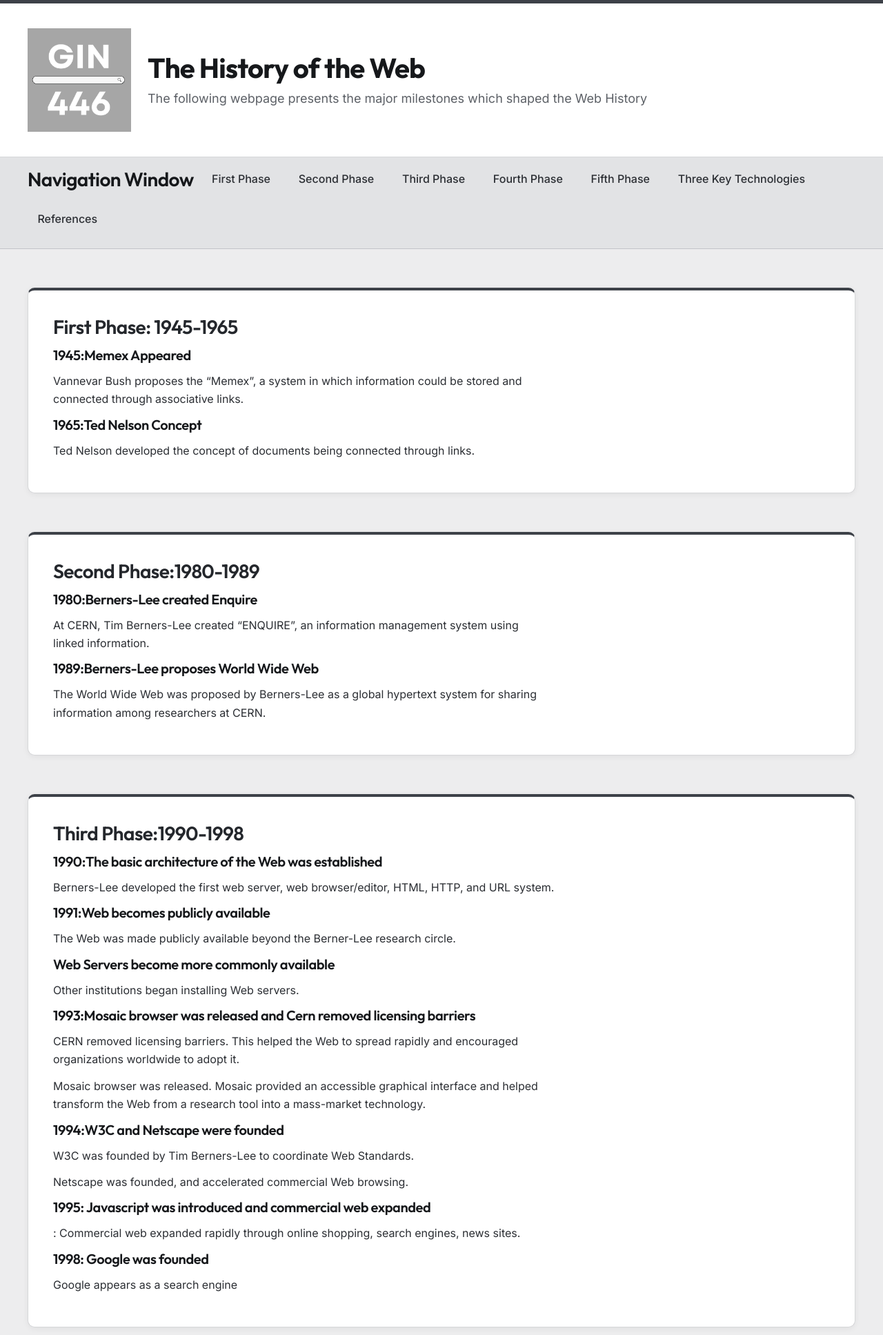
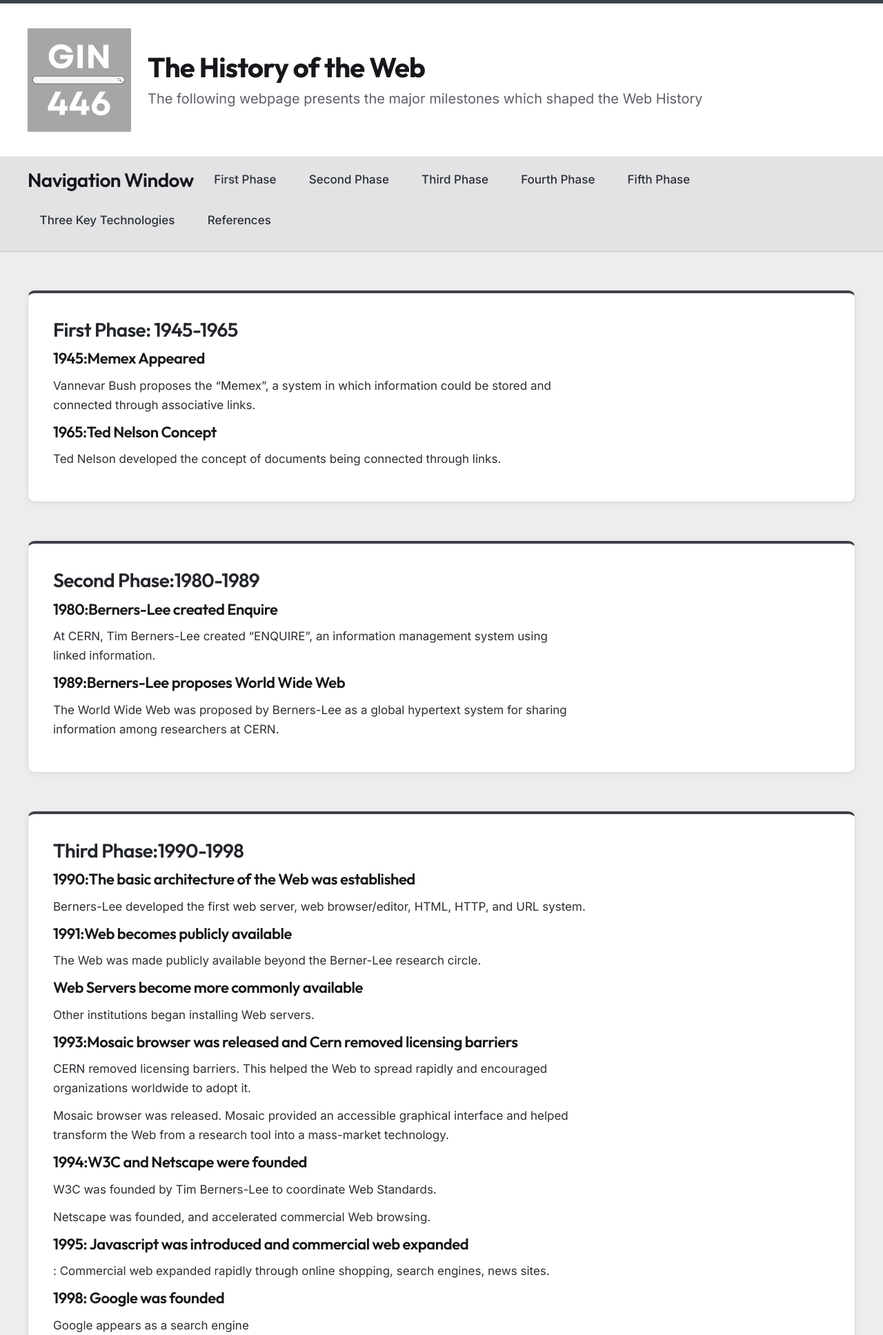
Before and after one commit to Emmanuel-AB-26/web-programming-site-26, a Flask app: page /web-history in a window 1280 px wide. Shown: the top 1935 px of the page at 69% size. Run offline with Flask 3, Linux system fonts and the light colour scheme; some web fonts are replaced.

Commit message:
AI CSS Design Phase 3

```diff
--- a/static/style.css
+++ b/static/style.css
@@ -57,23 +64,27 @@
   --font-body: "Garet", "Inter", system-ui, -apple-system, "Segoe UI", Roboto, sans-serif;
   --font-mono: ui-monospace, "SF Mono", Menlo, Consolas, "Liberation Mono", monospace;
 
-  --text-base: 1rem;
+  --text-base: 1rem;         /* 16px: never smaller on phones, avoids iOS input zoom */
   --text-sm: 0.875rem;
-  --text-lg: 1.125rem;
+  --text-lg: 1.0625rem;
+  --text-h1: 1.625rem;
+  --text-h2: 1.375rem;
+  --text-h3: 1.125rem;
   --leading-body: 1.65;
   --leading-heading: 1.2;
 
-  /* Spacing (12px base unit) */
+  /* Spacing (12px base unit), phone-sized */
   --space-xs: 0.375rem;   /*  6px */
   --space-sm: 0.75rem;    /* 12px */
   --space-md: 1.5rem;     /* 24px */
-  --space-lg: 2.25rem;    /* 36px */
-  --space-xl: 3.5rem;     /* 56px: gap between page sections */
+  --space-lg: 1.5rem;     /* 24px (grows on tablet) */
+  --space-xl: 2.25rem;    /* 36px (grows on tablet): gap between page sections */
 
   /* Layout */
   --container-width: 1200px;
   --card-min-width: 240px;   /* smallest width of a gallery card */
-  --gutter-min: 1.25rem;
+  --tap-target: 2.75rem;     /* 44px: comfortable minimum touch size */
+  --gutter-min: 1.25rem;     /* 20px side padding on phones */
   /* Side padding that centres content to --container-width on wide screens
      and never drops below --gutter-min on small ones. */
   --gutter: max(var(--gutter-min), calc((100% - var(--container-width)) / 2));
@@ -117,13 +129,15 @@ body {
   font-family: var(--font-body);
   font-size: var(--text-base);
   line-height: var(--leading-body);
+  overflow-wrap: break-word;           /* long words/URLs wrap instead of overflowing */
   -webkit-font-smoothing: antialiased;
   text-rendering: optimizeLegibility;
 }
 
 img,
 svg,
-video {
+video,
+iframe {
   max-width: 100%;
   height: auto;
 }
@@ -164,9 +178,9 @@ h6 {
   color: var(--color-heading);
 }
 
-h1 { font-size: clamp(1.75rem, 1.2rem + 2.2vw, 2.5rem); font-weight: 700; }
-h2 { font-size: clamp(1.375rem, 1.1rem + 1vw, 1.75rem); }
-h3 { font-size: 1.25rem; }
+h1 { font-size: var(--text-h1); font-weight: 700; }
+h2 { font-size: var(--text-h2); }
+h3 { font-size: var(--text-h3); }
 h4 { font-size: var(--text-lg); }
 h5,
 h6 { font-size: var(--text-base); }
@@ -233,42 +247,31 @@ li > ol {
 }
 
 /* --------------------------------------------------------------------------
-   6. Page layout: header
-   Grid places the logo on the left and title + paragraph on the right,
-   using only the elements already in base.html.
+   6. Page layout: header (phone: one stacked column)
    -------------------------------------------------------------------------- */
 header {
   display: grid;
-  grid-template-columns: auto 1fr;
-  column-gap: var(--space-md);
+  grid-template-columns: minmax(0, 1fr);
+  row-gap: var(--space-sm);
+  justify-items: start;
   align-items: center;
-  padding: var(--space-lg) var(--gutter);
+  padding: var(--space-md) var(--gutter);
   background: var(--color-surface);
   border-top: 5px solid var(--color-accent);
   border-bottom: 1px solid var(--color-border);
 }
 
 header img {
-  grid-column: 1;
-  grid-row: 1 / span 2;
-  width: 150px;
+  width: 96px;
   max-width: 100%;
   height: auto;
 }
 
-header h1 {
-  grid-column: 2;
-  grid-row: 1;
-  align-self: end;
-  margin: 0;
-}
+header h1 { margin: 0; }
 
 header p {
-  grid-column: 2;
-  grid-row: 2;
-  align-self: start;
-  margin: var(--space-xs) 0 0;
-  font-size: var(--text-lg);
+  margin: 0;
+  font-size: var(--text-base);
   color: var(--color-text-muted);
 }
 
@@ -305,23 +307,31 @@ nav ul {
 }
 
 nav li,
-nav li + li { margin: 0; }
+nav li + li {
+  flex: 1 1 auto;
+  margin: 0;
+}
+
+nav > a { flex: 1 1 auto; }
 
 /* Visible label at the start of the nav bar (e.g. "Navigation window") */
 .nav-title {
-  padding: 0.4rem var(--space-sm) 0.4rem 0;
-  border-right: 1px solid var(--color-accent-border);
+  flex: 1 1 100%;
   font-family: var(--font-heading);
   font-weight: 600;
   color: var(--color-accent-hover);
 }
 
 nav a {
-  display: inline-block;
+  display: flex;
+  align-items: center;
+  justify-content: center;
+  min-height: var(--tap-target);
   padding: 0.4rem 0.9rem;
   border-radius: var(--radius-md);
   color: var(--color-text);
   font-weight: 500;
+  text-align: center;
   text-decoration: none;
   transition: background-color var(--transition), color var(--transition);
 }
@@ -565,54 +586,115 @@ input[type="submit"]:active {
   box-shadow: var(--shadow-sm);
 }
 
-/* --------------------------------------------------------------------------
-   11. Responsive
-   -------------------------------------------------------------------------- */
-@media (max-width: 640px) {
+/* ==========================================================================
+   11. TABLET and up  (min-width: 40em, ~640px)
+   ========================================================================== */
+@media (min-width: 40em) {
   :root {
-    --space-lg: 1.5rem;
-    --space-xl: 2.25rem;
+    --space-lg: 2.25rem;
+    --space-xl: 3.5rem;
+    --gutter-min: 2rem;
+    --text-lg: 1.125rem;
+    --text-h1: 2.125rem;
+    --text-h2: 1.5rem;
+    --text-h3: 1.25rem;
   }
 
-  /* Stack logo, title and paragraph in one column */
+  /* Header: logo on the left, title + paragraph on the right */
   header {
-    grid-template-columns: 1fr;
-    row-gap: var(--space-sm);
-    justify-items: start;
+    grid-template-columns: auto minmax(0, 1fr);
+    column-gap: var(--space-md);
+    row-gap: 0;
+    justify-items: stretch;
+    padding-block: var(--space-lg);
   }
 
-  header img,
-  header h1,
-  header p {
+  header img {
     grid-column: 1;
-    grid-row: auto;
+    grid-row: 1 / span 2;
+    width: 120px;
   }
 
-  header img { width: 96px; }
-
-  /* Nav: label gets its own row, links share each row evenly */
-  .nav-title {
-    flex: 1 1 100%;
-    padding-right: 0;
-    border-right: 0;
+  header h1 {
+    grid-column: 2;
+    grid-row: 1;
+    align-self: end;
   }
 
-  nav ul { flex: 1 1 100%; }
+  header p {
+    grid-column: 2;
+    grid-row: 2;
+    align-self: start;
+    margin-top: var(--space-xs);
+    font-size: var(--text-lg);
+  }
+
+  /* Nav: one compact sticky row, label and links sit side by side */
+  nav:has(a, .nav-title) {
+    position: sticky;
+    top: 0;
+    z-index: 10;
+  }
+
+  .nav-title {
+    flex: 0 0 auto;
+    padding: 0.4rem var(--space-sm) 0.4rem 0;
+    border-right: 1px solid var(--color-accent-border);
+  }
+
+  nav ul { flex: 0 1 auto; }
 
   nav li,
-  nav > a { flex: 1 1 auto; }
+  nav li + li,
+  nav > a { flex: 0 0 auto; }
 
-  nav li > a,
-  nav > a {
-    display: block;
-    text-align: center;
+  nav a {
+    display: inline-flex;
+    justify-content: flex-start;
+    min-height: 2.5rem;
+    text-align: left;
   }
 
-  main > section { padding: var(--space-md); }
+  /* Panels and gallery */
+  main > section { padding: var(--space-lg); }
+
+  :is(.weekly-list, main > section > ul:not(.plain-list)) {
+    grid-template-columns: repeat(auto-fit, minmax(min(var(--card-min-width), 100%), 1fr));
+    gap: var(--space-md);
+  }
+
+  :is(.weekly-list, main > section > ul:not(.plain-list)) > li { min-height: 6rem; }
+
+  footer { padding-block: var(--space-lg); }
+
+  /* Comfortable, roomy content */
+  blockquote { padding-left: var(--space-md); }
+  pre { padding: var(--space-sm) var(--space-md); }
+
+  /* Tables return to normal layout */
+  table { display: table; overflow-x: visible; }
+}
+
+/* ==========================================================================
+   12. DESKTOP and up  (min-width: 64em, ~1024px)
+   ========================================================================== */
+@media (min-width: 64em) {
+  :root {
+    --gutter-min: 2.5rem;
+    --text-base: 1.0625rem;
+    --text-lg: 1.25rem;
+    --text-h1: 2.5rem;
+    --text-h2: 1.75rem;
+    --text-h3: 1.375rem;
+  }
+
+  header img { width: 150px; }
+
+  nav a { padding-inline: 1.1rem; }
 }
 
 /* --------------------------------------------------------------------------
-   12. Accessibility: respect reduced-motion preferences
+   13. Accessibility: respect reduced-motion preferences
    -------------------------------------------------------------------------- */
 @media (prefers-reduced-motion: reduce) {
   html { scroll-behavior: auto; }
```
Also changed, not shown: other parts of static/style.css (+38 -20 lines).
